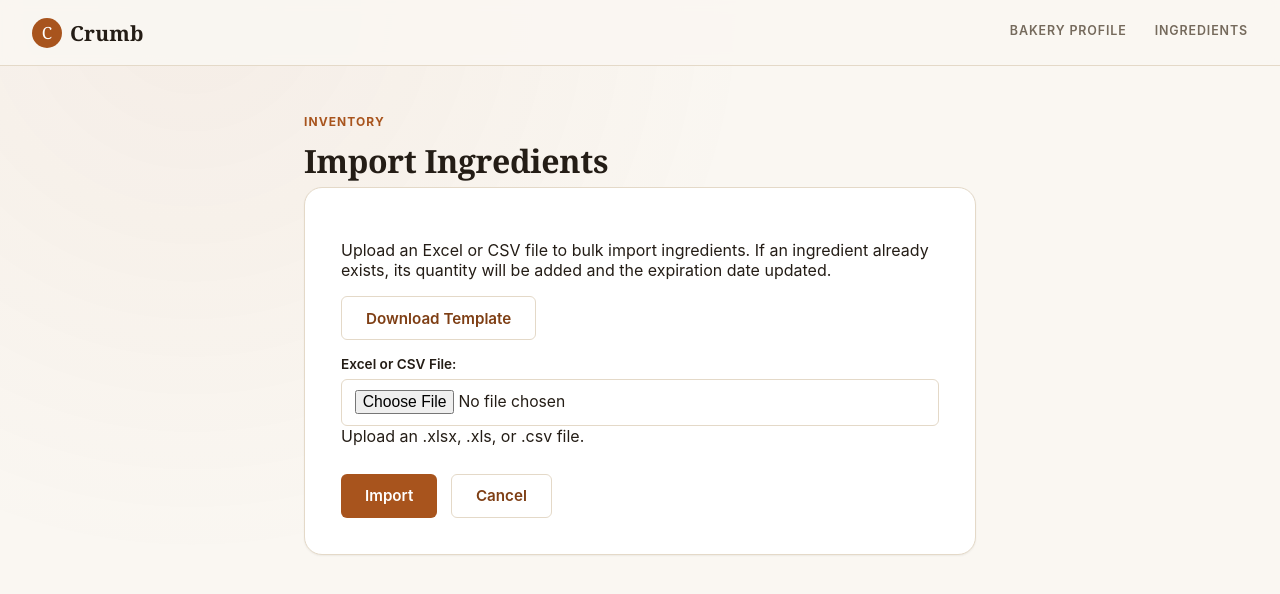
After one commit to JANDRESMh2/Crumb, a Django app: page /inventory/ingredients/import/ in a window 1280 px wide. The commit adds this page. Shown: the top 594 px of the page. Run offline with Django 5.2, Linux system fonts and the light colour scheme; tables that the repository leaves empty hold one stand-in row (values such as "Sample post").

Commit message:
feat(inventory): agregar funcionalidad de importación de inventario desde Excel

```diff
--- a/inventory/forms.py
+++ b/inventory/forms.py
@@ -192,3 +192,14 @@ class LowStockThresholdConfigurationForm(forms.Form):
             }
         ),
     )
+
+
+class IngredientImportForm(forms.Form):
+    file = forms.FileField(
+        label='Excel or CSV File',
+        help_text='Upload an .xlsx, .xls, or .csv file.',
+        widget=forms.ClearableFileInput(attrs={
+            'class': 'form-control',
+            'accept': '.xlsx,.xls,.csv'
+        })
+    )
--- /dev/null
+++ b/inventory/templates/inventory/ingredient_import.html
@@ -0,0 +1,26 @@
+{% extends "base.html" %}
+
+{% block title %}Import Ingredients - Crumb{% endblock %}
+
+{% block content %}
+<p class="eyebrow">Inventory</p>
+<h1>Import Ingredients</h1>
+
+<div class="card">
+  <p>
+    Upload an Excel or CSV file to bulk import ingredients.
+    If an ingredient already exists, its quantity will be added and the expiration date updated.
+  </p>
+  <p>
+    <a href="{% url 'inventory:import_template' %}" class="btn btn-secondary">Download Template</a>
+  </p>
+  <form method="post" enctype="multipart/form-data">
+    {% csrf_token %}
+    {{ form.as_p }}
+    <div class="actions">
+      <button class="btn" type="submit">Import</button>
+      <a class="btn btn-secondary" href="{% url 'inventory:list' %}">Cancel</a>
+    </div>
+  </form>
+</div>
+{% endblock %}
--- a/inventory/templates/inventory/ingredient_list.html
+++ b/inventory/templates/inventory/ingredient_list.html
@@ -148,6 +148,7 @@
   <div class="actions">
     <a class="btn" href="{% url 'inventory:create' %}">Register ingredient</a>
     <a class="btn btn-secondary" href="{% url 'inventory:stock_in' %}">Register Stock-In</a>
+    <a class="btn btn-secondary" href="{% url 'inventory:import' %}">Import from Excel</a>
   </div>
 </div>
 {% endblock %}
--- a/inventory/urls.py
+++ b/inventory/urls.py
@@ -23,4 +23,6 @@ urlpatterns = [
         views.low_stock_threshold_configuration,
         name='low_stock_threshold_configuration',
     ),
+    path('ingredients/import/', views.ingredient_import_view, name='import'),
+    path('ingredients/import/template/', views.download_import_template_view, name='import_template'),
 ]
--- a/inventory/views.py
+++ b/inventory/views.py
@@ -1,7 +1,9 @@
 from urllib import request
+import pandas as pd
 
 from django.contrib import messages
 from django.db import transaction
+from django.http import HttpResponse
 from django.shortcuts import get_object_or_404, redirect, render
 from django.utils.dateparse import parse_date
 
@@ -10,6 +12,7 @@ from bakery.services import get_current_bakery
 from .forms import (
     Barcode_scanning_for_ingredient_registration,
     IngredientForm,
+    IngredientImportForm,
     LowStockThresholdConfigurationForm,
     Stock_consumption_registration_form,
     StockInForm,
@@ -21,6 +24,7 @@ from .services import (
     InsufficientStockError,
     configure_low_stock_threshold,
     deactivate_ingredient,
+    import_ingredients_from_excel,
     is_ingredient_expired,
     is_ingredient_expiring_soon,
     is_ingredient_low_stock,
@@ -361,3 +365,42 @@ def low_stock_threshold_configuration(request, ingredient_id):
             'bakery': bakery,
         },
     )
+
+
+def ingredient_import_view(request):
+    """FR15 - bulk import ingredients from Excel or CSV file."""
+    bakery = get_current_bakery()
+    if bakery is None:
+        messages.info(request, 'Set up the bakery profile before importing ingredients.')
+        return redirect('bakery:setup')
+
+    if request.method == 'POST':
+        form = IngredientImportForm(request.POST, request.FILES)
+        if form.is_valid():
+            file = form.cleaned_data['file']
+            try:
+                created, updated = import_ingredients_from_excel(file=file, bakery=bakery)
+                messages.success(request, f'Successfully imported ingredients: {created} created, {updated} updated.')
+                return redirect('inventory:list')
+            except Exception as e:
+                messages.error(request, f'Error importing file: {str(e)}')
+    else:
+        form = IngredientImportForm()
+
+    return render(request, 'inventory/ingredient_import.html', {'form': form, 'bakery': bakery})
+
+
+def download_import_template_view(request):
+    """Provides an Excel template for FR15."""
+    df = pd.DataFrame(columns=[
+        'Name',
+        'Unit',
+        'Quantity',
+        'Expiration date',
+        'Expiration warning days',
+        'Barcode'
+    ])
+    response = HttpResponse(content_type='application/vnd.openxmlformats-officedocument.spreadsheetml.sheet')
+    response['Content-Disposition'] = 'attachment; filename="ingredients_template.xlsx"'
+    df.to_excel(response, index=False)
+    return response
--- a/requirements.txt
+++ b/requirements.txt
@@ -13,3 +13,5 @@ Django==6.0.7
 asgiref==3.12.1
 sqlparse==0.5.5
 tzdata==2025.3
+pandas
+openpyxl
```
Also changed, not shown: inventory/services.py (+85 -1 lines).
